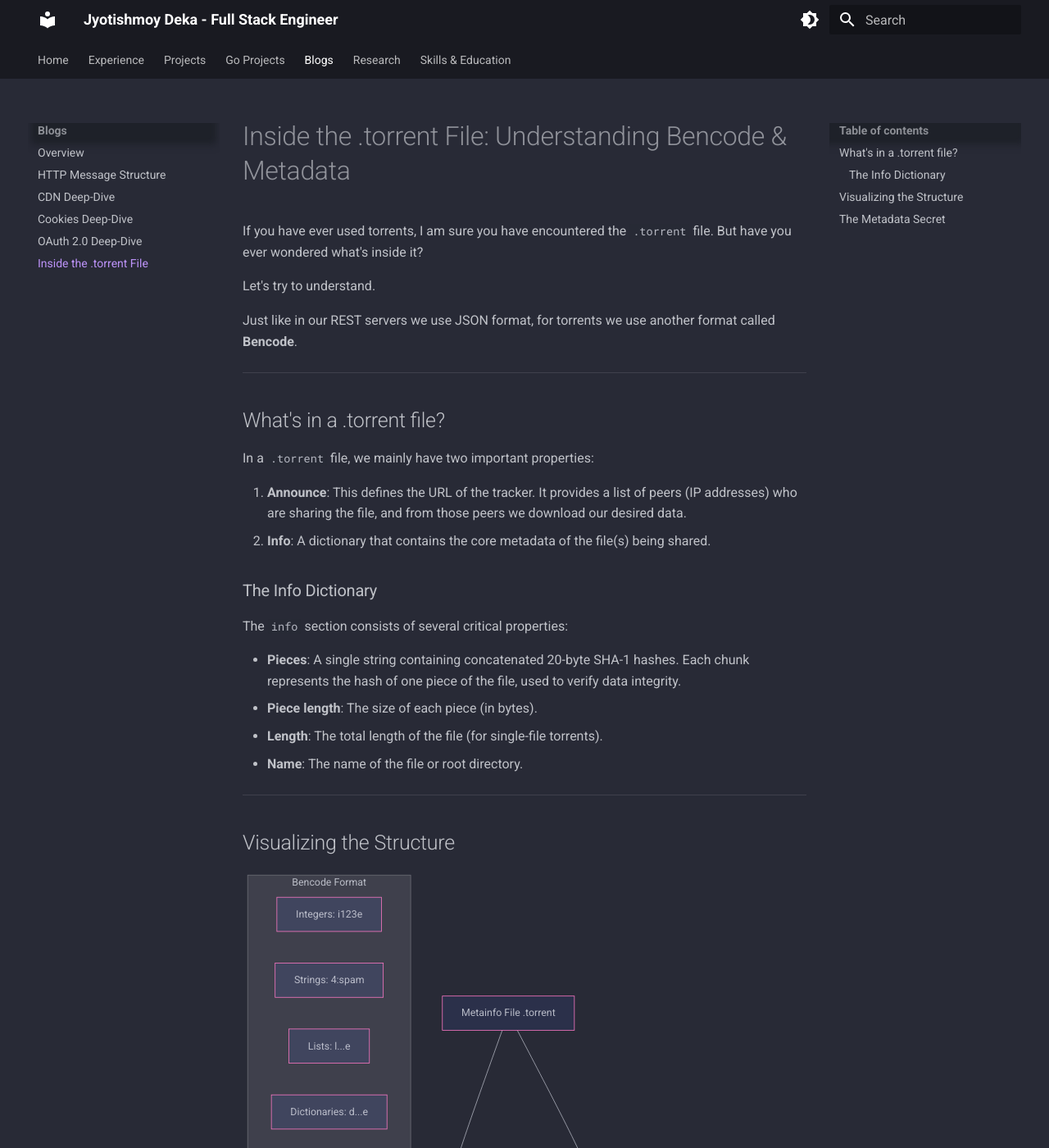
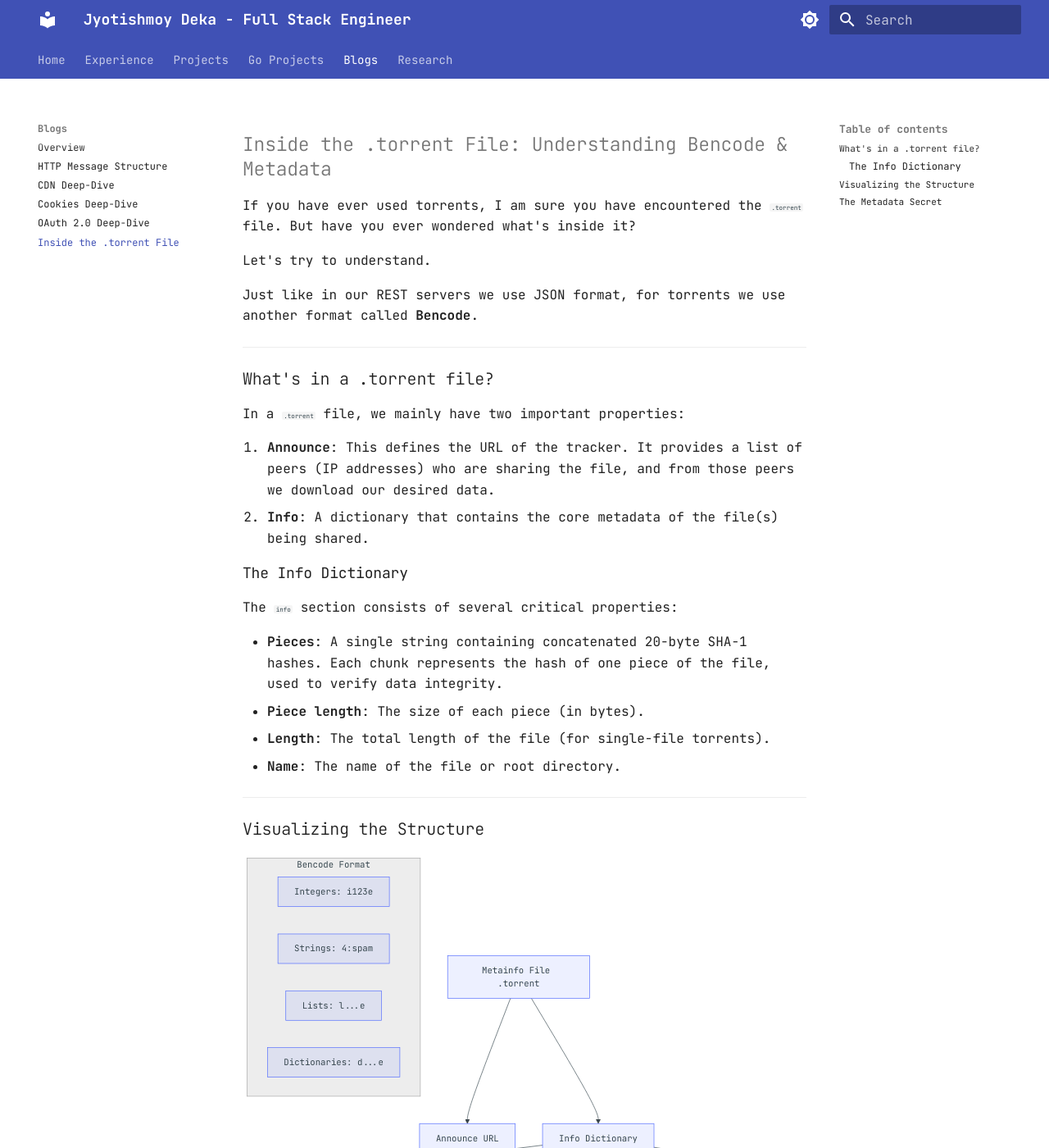
Before and after one commit to Jyotishmoy12/jyotishmoy-portfolio, an MkDocs documentation site: the page built from docs/torrent-file-structure.md, in a window 1280 px wide and 1400 px high. Shown: the whole window at 82% size. Built offline with MkDocs 1.6.1 and Material for MkDocs 9.7.7, drawn with Linux system fonts in a browser that asks for light colours; some of the changed text lies outside the part shown.

Commit message:
made changes to fonts and themes

```diff
--- a/docs/stylesheets/extra.css
+++ b/docs/stylesheets/extra.css
@@ -1,4 +1,4 @@
-:root {
+[data-md-color-scheme="slate"] {
     /* Dracula Palette */
     --dracula-bg: #282a36;
     --dracula-fg: #f8f8f2;
@@ -29,44 +29,99 @@
     --md-footer-bg-color--dark: #191a21;
 }
 
-/* Base Styles */
-body {
-    background-color: var(--dracula-bg);
+:root {
+    --md-typeset-font-size: 0.45rem;
 }
 
-.md-header {
+body {
+    font-size: 0.45rem !important;
+    line-height: 1.3 !important;
+}
+
+h1 {
+    font-size: 1.15rem !important;
+    margin-top: 0.8rem !important;
+    margin-bottom: 0.4rem !important;
+}
+
+h2 {
+    font-size: 1.0rem !important;
+    margin-top: 0.6rem !important;
+    margin-bottom: 0.3rem !important;
+}
+
+h3 {
+    font-size: 0.9rem !important;
+    margin-top: 0.4rem !important;
+    margin-bottom: 0.2rem !important;
+}
+
+/* Restore readability to navigation and sidebars */
+.md-nav {
+    font-size: 0.6rem !important;
+}
+
+.md-nav--secondary {
+    font-size: 0.55rem !important;
+}
+
+.md-nav__title {
+    font-size: 0.65rem !important;
+    font-weight: 700 !important;
+}
+
+.md-search-result__meta {
+    font-size: 0.38rem !important;
+}
+
+.md-footer-meta {
+    font-size: 0.38rem !important;
+}
+
+.md-typeset code {
+    font-size: 0.38rem !important;
+}
+
+/* Code blocks can feel very large */
+
+/* Base Styles - Material handles background based on palette */
+/* body {
+    background-color: var(--dracula-bg);
+} */
+
+[data-md-color-scheme="slate"] .md-header {
     background-color: #191a21 !important;
 }
 
-.md-tabs {
+[data-md-color-scheme="slate"] .md-tabs {
     background-color: #191a21 !important;
 }
 
 /* Fix Mermaid node text for Dracula */
-.md-typeset .mermaid .node .label,
-.md-typeset .mermaid .actor,
-.md-typeset .mermaid .messageText,
-.md-typeset .mermaid .noteText,
-.md-typeset .mermaid .labelText,
-.md-typeset .mermaid .loopText,
-.md-typeset .mermaid .edgeLabel,
-.md-typeset .mermaid text,
-.md-typeset .mermaid tspan {
+[data-md-color-scheme="slate"] .md-typeset .mermaid .node .label,
+[data-md-color-scheme="slate"] .md-typeset .mermaid .actor,
+[data-md-color-scheme="slate"] .md-typeset .mermaid .messageText,
+[data-md-color-scheme="slate"] .md-typeset .mermaid .noteText,
+[data-md-color-scheme="slate"] .md-typeset .mermaid .labelText,
+[data-md-color-scheme="slate"] .md-typeset .mermaid .loopText,
+[data-md-color-scheme="slate"] .md-typeset .mermaid .edgeLabel,
+[data-md-color-scheme="slate"] .md-typeset .mermaid text,
+[data-md-color-scheme="slate"] .md-typeset .mermaid tspan {
     color: var(--dracula-bg) !important;
     fill: var(--dracula-bg) !important;
     font-weight: 600;
 }
 
 /* Mermaid Shapes Contrast */
-.md-typeset .mermaid .node rect,
-.md-typeset .mermaid .node circle,
-.md-typeset .mermaid .node polygon,
-.md-typeset .mermaid .node path {
+[data-md-color-scheme="slate"] .md-typeset .mermaid .node rect,
+[data-md-color-scheme="slate"] .md-typeset .mermaid .node circle,
+[data-md-color-scheme="slate"] .md-typeset .mermaid .node polygon,
+[data-md-color-scheme="slate"] .md-typeset .mermaid .node path {
     fill: var(--dracula-cya) !important;
     stroke: var(--dracula-pur) !important;
 }
 
-.md-typeset .mermaid .edgePath .path {
+[data-md-color-scheme="slate"] .md-typeset .mermaid .edgePath .path {
     stroke: var(--dracula-pin) !important;
 }
 
@@ -87,24 +142,31 @@ body {
     align-items: center;
 }
 
-/* Home page buttons Dracula style */
-.home-buttons .md-button--primary {
-    background-color: var(--dracula-pur) !important;
-    border-color: var(--dracula-pur) !important;
-    color: var(--dracula-bg) !important;
+/* Footer & Visitor Counter Styling */
+.md-footer-meta {
+    padding: 1.5rem 0;
 }
 
-.home-buttons .md-button {
-    border-color: var(--dracula-pin) !important;
-    color: var(--dracula-pin) !important;
+.md-copyright {
+    display: block !important;
+    text-align: center;
+    visibility: hidden;
+    font-size: 0 !important;
 }
 
-.home-buttons .md-button:hover {
-    background-color: var(--dracula-cur) !important;
-    opacity: 0.9;
+.md-copyright__highlight {
+    visibility: visible;
+    font-size: 0.5rem !important;
+    opacity: 0.8;
 }
 
-/* Hide 'Made with Material for MkDocs' footer */
-.md-copyright {
-    display: none;
+.md-copyright img {
+    margin-top: 0.5rem;
+    height: 18px;
+    border-radius: 2px;
+    transition: transform 0.2s cubic-bezier(0.4, 0, 0.2, 1);
 }
+
+.md-copyright img:hover {
+    transform: scale(1.05);
+}
--- a/mkdocs.yml
+++ b/mkdocs.yml
@@ -7,13 +7,21 @@ theme:
   name: material
   favicon: material/robot-outline
   palette:
-    # Dracula is dark by default, but we'll stick to a single slate scheme
+    - scheme: default
+      primary: indigo
+      accent: indigo
+      toggle:
+        icon: material/brightness-7
+        name: Switch to Dracula Mode
     - scheme: slate
       primary: custom
       accent: custom
       toggle:
         icon: material/brightness-4
-        name: Dracula Mode
+        name: Switch to Light Mode
+  font:
+    text: JetBrains Mono
+    code: JetBrains Mono
   features:
     - navigation.tabs
     - navigation.indexes
@@ -66,7 +74,10 @@ nav:
       - Overview: research.md
       - Constrained LCS & LCStr: constrained-lcs-paper.md
       - LCS & LCStr Algorithm: lcs-paper.md
-  - Skills & Education: skills.md
+copyright: |
+  &copy; 2026 Jyotishmoy Deka.
+  <br>
+  <img src="https://hits.dwyl.com/Jyotishmoy12/jyotishmoy-portfolio.svg?style=flat-square&show=unique&color=bd93f9" alt="Unique Visitors">
 
 extra_css:
   - stylesheets/extra.css
```
Also changed, not shown: docs/index.md (+1 -1 lines).
